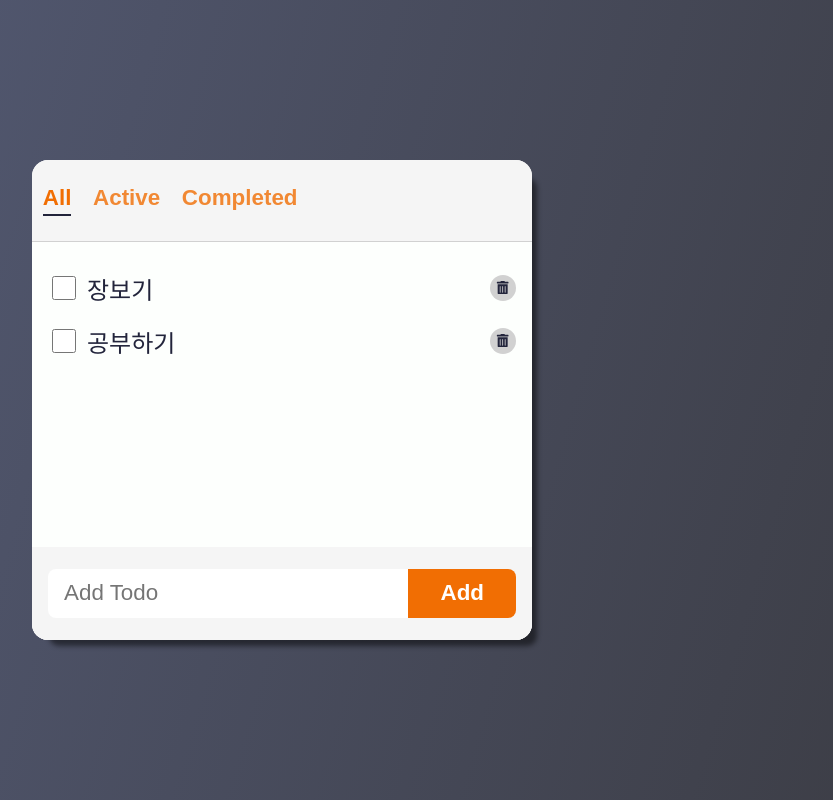
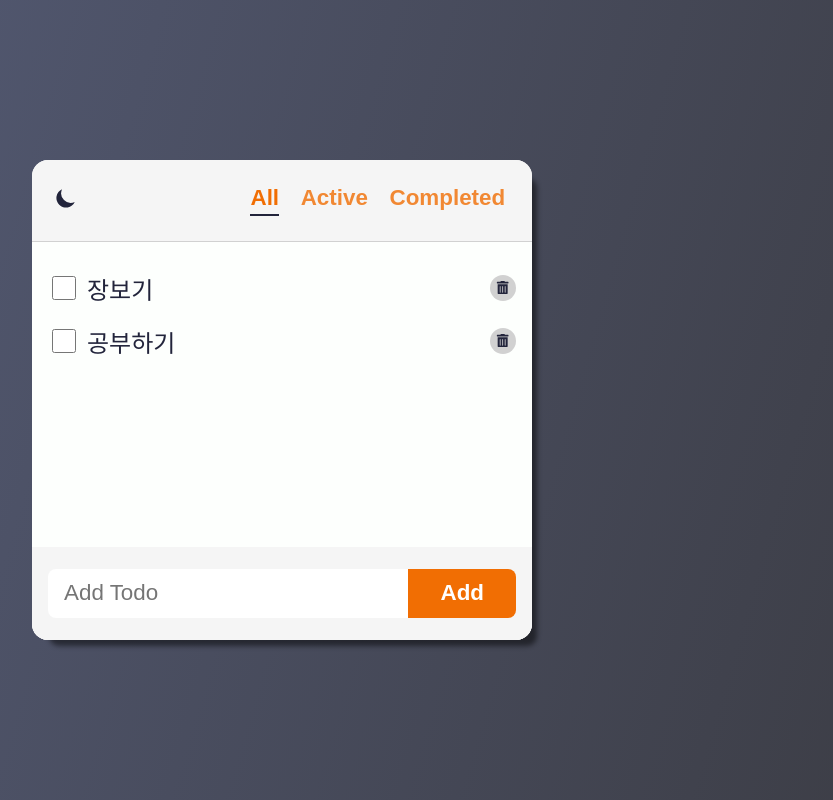
Before and after one commit to dy-08/react-todo, a React (Vite) app: page / in a window 1280 px wide. Shown: the whole page, without its empty margins (358-1191 px from the left). Built offline with nearby package versions, Linux system fonts and the light colour scheme.

Commit message:
feat: 다크모드 구현

```diff
--- a/src/App.jsx
+++ b/src/App.jsx
@@ -2,19 +2,20 @@
 import TodoList from './components/TodoList/TodoList';
 import Header from './components/Header/Header';
 import { useState } from 'react';
+import { DarkModeProvider } from './context/DarkModeContext';
 
 const filters = ['all', 'active', 'completed'];
 function App() {
   const [filter, setFilter] = useState(filters[0]);
   return (
-    <>
+    <DarkModeProvider>
       <Header
         filters={filters}
         filter={filter}
         onFilterChange={(filter) => setFilter(filter)}
       />
       <TodoList filter={filter} />
-    </>
+    </DarkModeProvider>
   );
 }
 
--- a/src/components/Header/Header.jsx
+++ b/src/components/Header/Header.jsx
@@ -1,8 +1,15 @@
 import styles from './Header.module.css';
+import { useDarkMode } from '../../context/DarkModeContext';
+import { HiMoon, HiSun } from 'react-icons/hi';
 
 export default function Header({ filters, filter, onFilterChange }) {
+  const { darkMode, toggleDarkMode } = useDarkMode();
   return (
     <header className={styles.header}>
+      <button className={styles.toggle} onClick={toggleDarkMode}>
+        {!darkMode && <HiMoon />}
+        {darkMode && <HiSun />}
+      </button>
       <ul className={styles.filters}>
         {filters.map((value, index) => (
           <li key={index}>
--- a/src/components/Header/Header.module.css
+++ b/src/components/Header/Header.module.css
@@ -4,6 +4,19 @@
   align-items: center;
   background-color: var(--color-bg-dark);
   border-bottom: 1px solid var(--color-grey);
+  padding: 0 1rem;
+}
+
+.toggle {
+  font-size: 1.5rem;
+  cursor: pointer;
+  background-color: transparent;
+  color: var(--color-text);
+  transition: all 150ms ease-out;
+}
+.toggle:hover {
+  transform: scale(1.1);
+  color: var(--color-accent);
 }
 
 .filters {
--- a/src/components/TodoList/TodoList.jsx
+++ b/src/components/TodoList/TodoList.jsx
@@ -8,7 +8,6 @@
     { id: '123', text: '장보기', status: 'active' },
     { id: '124', text: '공부하기', status: 'active' },
   ]);
-
   const handleAdd = (todo) => setTodos([...todos, todo]);
   const handleUpdate = (updated) =>
     setTodos(todos.map((t) => (t.id === updated.id ? updated : t)));
@@ -16,6 +15,7 @@
     setTodos(todos.filter((t) => t.id !== deleted.id));
 
   const filtered = getFilteredItems(todos, filter);
+
   return (
     <section className={styles.container}>
       <ul className={styles.list}>
--- /dev/null
+++ b/src/context/DarkModeContext.jsx
@@ -0,0 +1,39 @@
+import { createContext, useContext, useEffect, useState } from 'react';
+
+const DarkModeContext = createContext();
+
+export function DarkModeProvider({ children }) {
+  const [darkMode, setDarkMode] = useState(false);
+  const toggleDarkMode = () => {
+    setDarkMode(!darkMode);
+    updateDarkMode(!darkMode);
+  };
+
+  useEffect(() => {
+    const isDark =
+      localStorage.theme === 'dark' ||
+      (!('theme' in localStorage) &&
+        window.matchMedia('(prefers-color-scheme: dark)').matches);
+    setDarkMode(isDark);
+    updateDarkMode(isDark);
+  }, []);
+
+  return (
+    <DarkModeContext.Provider value={{ darkMode, toggleDarkMode }}>
+      {children}
+    </DarkModeContext.Provider>
+  );
+}
+
+function updateDarkMode(darkMode) {
+  if (darkMode) {
+    document.documentElement.classList.add('dark');
+    localStorage.theme = 'dark';
+  } else {
+    document.documentElement.classList.remove('dark');
+    localStorage.theme = 'light';
+  }
+}
+
+// Custom Hooks
+export const useDarkMode = () => useContext(DarkModeContext);
--- a/src/index.css
+++ b/src/index.css
@@ -7,6 +7,14 @@
   --color-white: white;
   --color-scollbar: #aaa7a7;
 }
+
+html.dark {
+  --color-bg-dark: #1a1c35;
+  --color-bg: #22243b;
+  --color-grey: #4e4e4e;
+  --color-text: #fdfffd;
+}
+
 body {
   margin: 0;
   /* 시스템 폰트 스택 */
```
